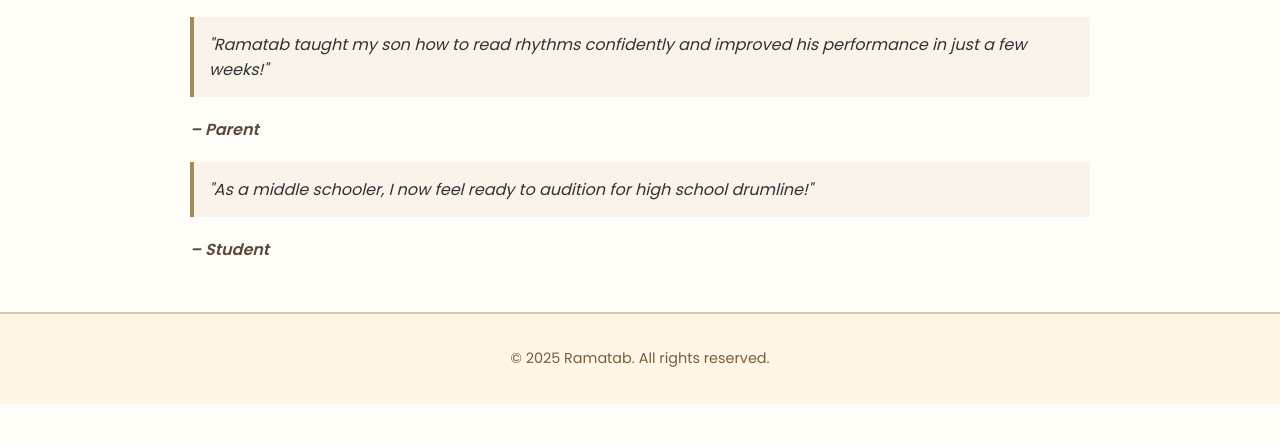
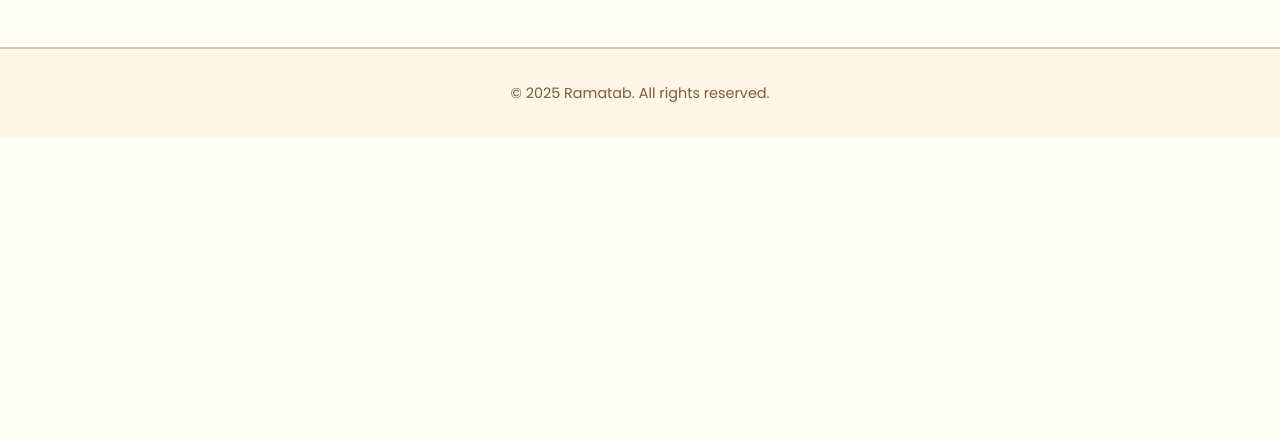
Before and after one commit to Ramatab808/ramatab, a plain HTML site: page testimonials.html in a window 1280 px wide. Shown: the part 201-644 px from the top of the page. Drawn offline with Linux system fonts and the light colour scheme.

Commit message:
Update testimonials.html

```diff
--- a/testimonials.html
+++ b/testimonials.html
@@ -25,10 +25,10 @@
     <main>
         <section>
             <h2>Testimonials</h2>
-            <blockquote>"Ramatab taught my son how to read rhythms confidently and improved his performance in just a few weeks!"</blockquote>
-            <cite>– Parent</cite>
-            <blockquote>"As a middle schooler, I now feel ready to audition for high school drumline!"</blockquote>
-            <cite>– Student</cite>
+
+
+
+
         </section>
     </main>
 
```
